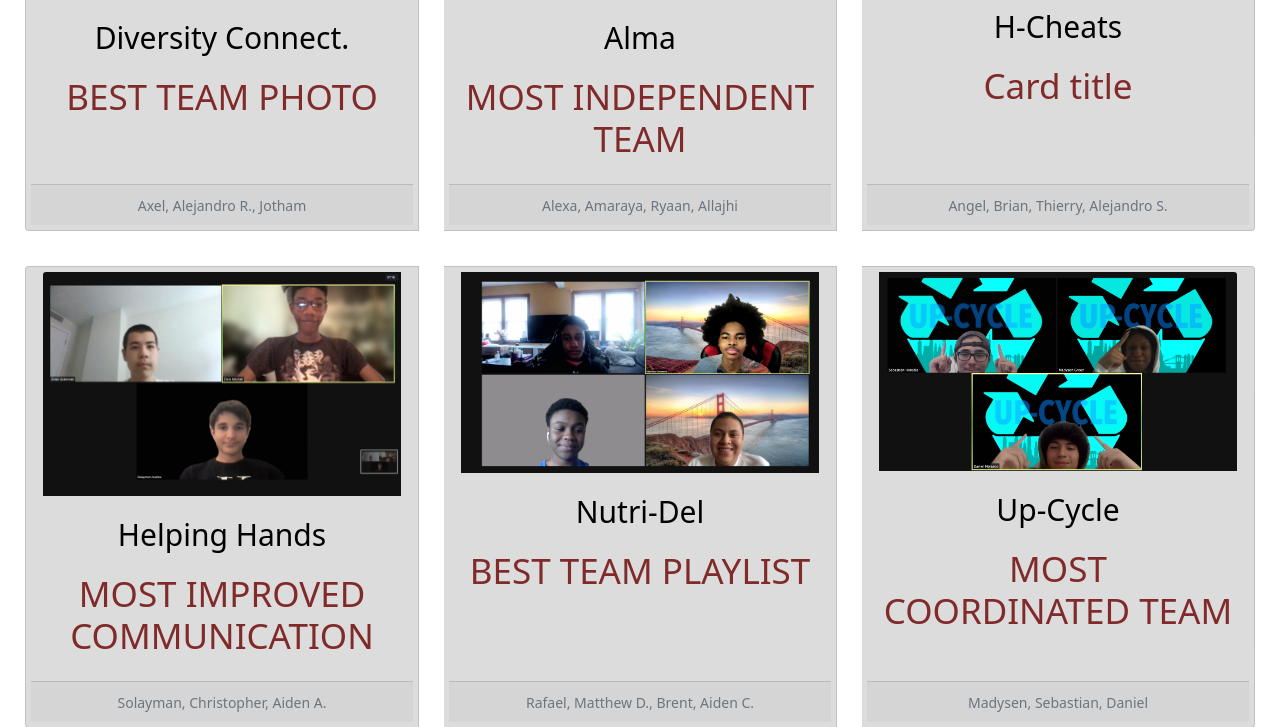
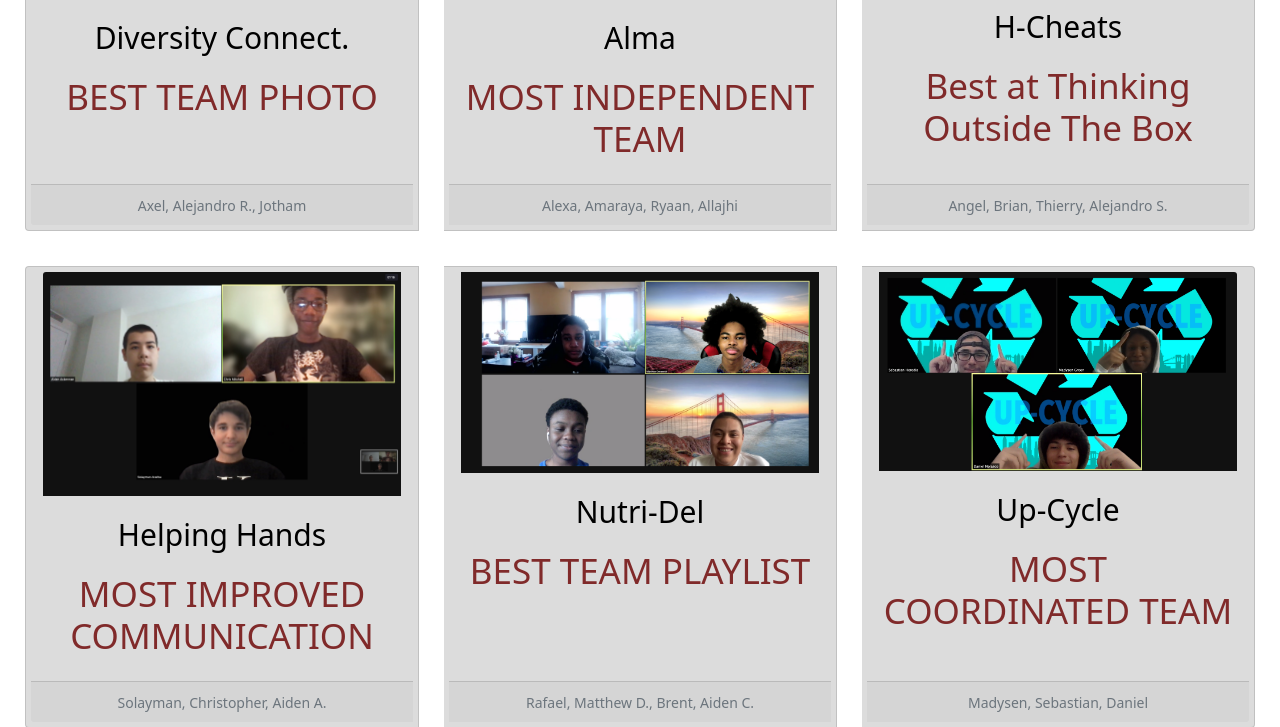
Before and after one commit to nmf4262/IFEsite, a Flask app: page /superlatives in a window 1280 px wide. Shown: the part 877-1604 px from the top of the page. Run offline with Flask 2, Linux system fonts and the light colour scheme.

Commit message:
final award

```diff
--- a/templates/superlatives.html
+++ b/templates/superlatives.html
@@ -118,13 +118,13 @@
             <img id="team6" src="static/images/hcheats.png" class="card-img-top"
                  alt="team image">
             <div class="overlay">
-                <img src="https://www.memecreator.org/static/images/memes/5060323.jpg" class="card-img-top"
+                <img src="https://media.makeameme.org/created/think-outside-the-5bac1a.jpg" class="card-img-top"
                      alt="hello world" width="100%" height="100%">
             </div>
         </div>
         <div class="card-body">
             <p class="card-text1">H-Cheats</p>
-            <h5 class="card-title1">Card title</h5>
+            <h5 class="card-title1">Best at Thinking Outside The Box</h5>
         </div>
         <div class="card-footer">
             <small class="text-muted">Angel, Brian, Thierry, Alejandro S.</small>
```
